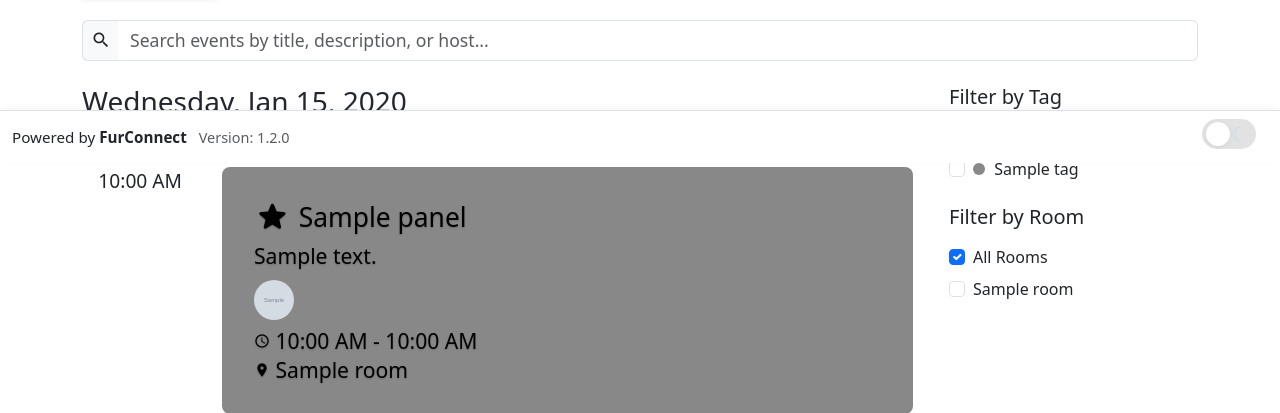
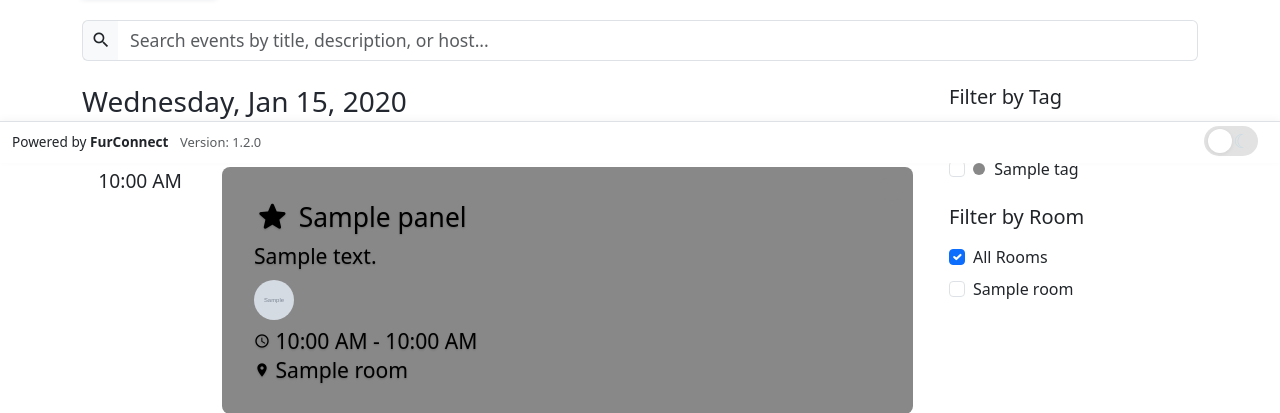
Before and after one commit to FurConnect/FurConnect, a Django app: page /convention/1/ in a window 1280 px wide. Shown: the part 637-1050 px from the top of the page. Run offline with Django 5.2, Linux system fonts and the light colour scheme; tables that the repository leaves empty hold one stand-in row (values such as "Sample post"); grey boxes marked "Sample" are stand-in pictures; some libraries are stand-ins or nearby versions.

Commit message:
Refactor sticky footer styles for improved aesthetics and spacing

```diff
--- a/templates/base.html
+++ b/templates/base.html
@@ -307,13 +307,15 @@
             border-top: 1px solid var(--bs-border-color, #eee);
             z-index: 1050;
             box-shadow: 0 -2px 8px rgba(0,0,0,0.04);
-            font-size: 0.95rem;
-            padding: 0.5rem 0.75rem 0.5rem env(safe-area-inset-left, 0);
+            font-size: 0.85rem;
+            line-height: 1.1;
+            padding: 0.2rem 0.6rem 0.2rem env(safe-area-inset-left, 0);
             display: flex;
             justify-content: center;
             align-items: center;
             flex-wrap: wrap;
         }
+
         #sticky-footer .container {
             max-width: 100%;
             display: flex;
@@ -737,8 +739,8 @@
             return cookieValue;
         }
     </script>
-    <footer id="sticky-footer" class="footer mt-auto py-2">
-        <div class="container d-flex justify-content-between align-items-center">
+    <footer id="sticky-footer" class="footer mt-auto">
+        <div class="container d-flex justify-content-between align-items-center" style="padding-top:0.05rem; padding-bottom:0.05rem;">
             <div class="footer-left">
                 <span>Powered by <strong>FurConnect</strong></span>
                 <span class="footer-version ms-2 text-muted" style="font-size:0.95em;">{{ FURCONNECT_VERSION }}</span>
```
